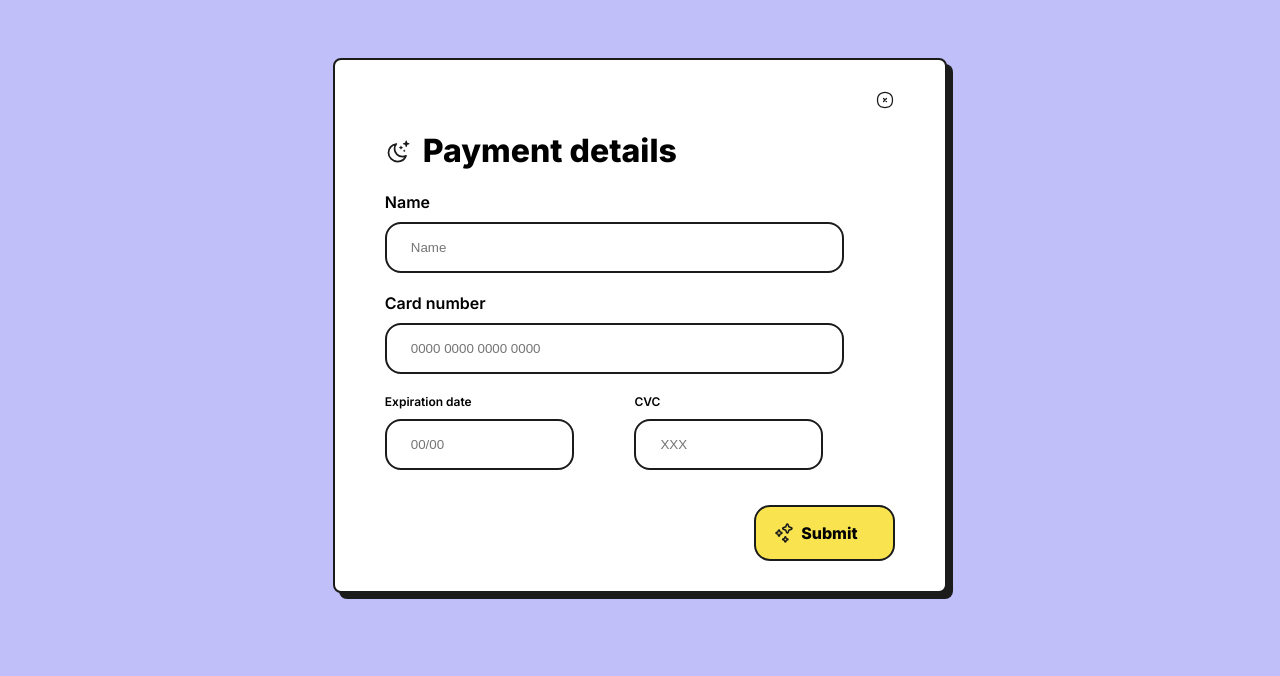
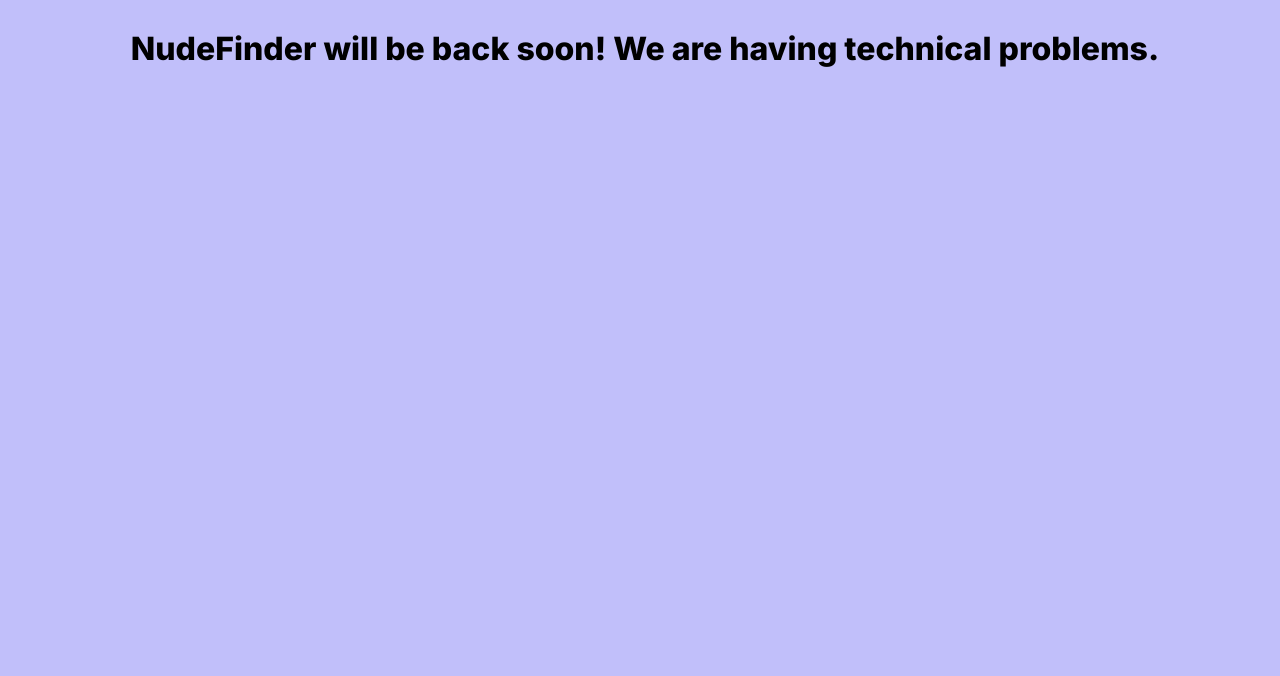
Before and after one commit to NotWazak/uwu-jtm, a plain HTML site: page index.html in a window 1280 px wide. Drawn offline with Linux system fonts and the light colour scheme.

Commit message:
Update index.html

```diff
--- a/index.html
+++ b/index.html
@@ -2,62 +2,9 @@
 <html lang="en" >
 <head>
   <meta charset="UTF-8">
-  <title>Checkout</title>
+  <title>Maintenance</title>
   <link rel="stylesheet" href="./style.css">
 
 </head>
-<body>
-<!-- partial:index.partial.html -->
-<div class="main">
-
-<div class="container">
-    <svg id="exit" width="20" height="20" viewBox="0 0 24 24" fill="none" xmlns="http://www.w3.org/2000/svg">
-<path d="M3.35288 8.95043C4.00437 6.17301 6.17301 4.00437 8.95043 3.35288C10.9563 2.88237 13.0437 2.88237 15.0496 3.35288C17.827 4.00437 19.9956 6.17301 20.6471 8.95044C21.1176 10.9563 21.1176 13.0437 20.6471 15.0496C19.9956 17.827 17.827 19.9956 15.0496 20.6471C13.0437 21.1176 10.9563 21.1176 8.95044 20.6471C6.17301 19.9956 4.00437 17.827 3.35288 15.0496C2.88237 13.0437 2.88237 10.9563 3.35288 8.95043Z" stroke="#1B1B1B" stroke-width="1.5"/>
-<path d="M13.7678 10.2322L10.2322 13.7678M13.7678 13.7678L10.2322 10.2322" stroke="#1B1B1B" stroke-width="1.5" stroke-linecap="round"/></svg>
-
-<div class="heading">
-  <svg width="28" height="28" viewBox="0 0 24 24" fill="none" xmlns="http://www.w3.org/2000/svg">
-<path d="M13.3986 7.64605C13.495 7.37724 13.88 7.37724 13.9764 7.64605L14.2401 8.38111C14.271 8.46715 14.3395 8.53484 14.4266 8.56533L15.1709 8.82579C15.443 8.92103 15.443 9.30119 15.1709 9.39644L14.4266 9.65689C14.3395 9.68738 14.271 9.75507 14.2401 9.84112L13.9764 10.5762C13.88 10.845 13.495 10.845 13.3986 10.5762L13.1349 9.84112C13.104 9.75507 13.0355 9.68738 12.9484 9.65689L12.2041 9.39644C11.932 9.30119 11.932 8.92103 12.2041 8.82579L12.9484 8.56533C13.0355 8.53484 13.104 8.46715 13.1349 8.38111L13.3986 7.64605Z" fill="#1B1B1B"/>
-<path d="M16.3074 10.9122C16.3717 10.733 16.6283 10.733 16.6926 10.9122L16.8684 11.4022C16.889 11.4596 16.9347 11.5047 16.9928 11.525L17.4889 11.6987C17.6704 11.7622 17.6704 12.0156 17.4889 12.0791L16.9928 12.2527C16.9347 12.2731 16.889 12.3182 16.8684 12.3756L16.6926 12.8656C16.6283 13.0448 16.3717 13.0448 16.3074 12.8656L16.1316 12.3756C16.111 12.3182 16.0653 12.2731 16.0072 12.2527L15.5111 12.0791C15.3296 12.0156 15.3296 11.7622 15.5111 11.6987L16.0072 11.525C16.0653 11.5047 16.111 11.4596 16.1316 11.4022L16.3074 10.9122Z" fill="#1B1B1B"/>
-<path d="M17.7693 3.29184C17.9089 2.90272 18.4661 2.90272 18.6057 3.29184L19.0842 4.62551C19.1288 4.75006 19.2281 4.84805 19.3542 4.89219L20.7045 5.36475C21.0985 5.50263 21.0985 6.05293 20.7045 6.19081L19.3542 6.66337C19.2281 6.7075 19.1288 6.80549 19.0842 6.93005L18.6057 8.26372C18.4661 8.65284 17.9089 8.65284 17.7693 8.26372L17.2908 6.93005C17.2462 6.80549 17.1469 6.7075 17.0208 6.66337L15.6705 6.19081C15.2765 6.05293 15.2765 5.50263 15.6705 5.36475L17.0208 4.89219C17.1469 4.84805 17.2462 4.75006 17.2908 4.62551L17.7693 3.29184Z" fill="#1B1B1B"/>
-<path d="M3 13.4597C3 17.6241 6.4742 21 10.7598 21C14.0591 21 16.8774 18.9993 18 16.1783C17.1109 16.5841 16.1181 16.8109 15.0709 16.8109C11.2614 16.8109 8.17323 13.8101 8.17323 10.1084C8.17323 8.56025 8.71338 7.13471 9.62054 6C5.87502 6.5355 3 9.67132 3 13.4597Z" stroke="#1B1B1B" stroke-width="1.5" stroke-linecap="round" stroke-linejoin="round"/>
-</svg>
-  <h1>Payment details</h1>
-
-  </div>
-
-  <label for="name">Name</label>
-    <input type="text" id="name" name="name" placeholder="Name"/>
-  <br>
-  <label for="card">Card number</label>
-
-  <input type="text" minlength="16" maxlength="16" id="card" name="card" placeholder="0000 0000 0000 0000"/>
-  <br>
-  <div class="exp-cvc">
-    <div class="expiration">
-  <label for="expiry">Expiration date</label>
-    <input class="inputCard" name="expiry" id="expiry" type="text" required placeholder="00/00"/>
-    <br>
-    </div>
-    <div class="security">
-  <label for="cvc">CVC</label>
-    <input type="text" minlength="3" maxlength="4" id="cvc" name="cvc" placeholder="XXX" />
-  <br>
-    </div>
-  </div>
-<div class="btn">
-
-<svg width="24" height="24" viewBox="0 0 24 24" fill="none" xmlns="http://www.w3.org/2000/svg">
-<path d="M12.8768 16.1682C13.0292 15.7535 13.6375 15.7535 13.7899 16.1682L14.2066 17.3023C14.2554 17.435 14.3637 17.5395 14.5013 17.5865L15.6774 17.9884C16.1075 18.1353 16.1075 18.7218 15.6774 18.8688L14.5013 19.2706C14.3637 19.3177 14.2554 19.4221 14.2066 19.5549L13.7899 20.6889C13.6375 21.1037 13.0292 21.1037 12.8768 20.6889L12.4601 19.5549C12.4113 19.4221 12.303 19.3177 12.1653 19.2706L10.9892 18.8688C10.5591 18.7218 10.5591 18.1353 10.9892 17.9884L12.1653 17.5865C12.303 17.5395 12.4113 17.435 12.4601 17.3023L12.8768 16.1682Z" stroke="#1B1B1B" stroke-width="1.5" stroke-linejoin="round"/>
-<path d="M14.6394 3.47278C14.8711 2.84241 15.7956 2.84241 16.0272 3.47278L16.8211 5.63332C16.8953 5.8351 17.0599 5.99384 17.2691 6.06534L19.5097 6.83089C20.1634 7.05426 20.1634 7.94574 19.5097 8.16911L17.2691 8.93466C17.0599 9.00616 16.8953 9.1649 16.8211 9.36668L16.0272 11.5272C15.7956 12.1576 14.8711 12.1576 14.6394 11.5272L13.8455 9.36668C13.7714 9.1649 13.6068 9.00616 13.3975 8.93466L11.157 8.16911C10.5032 7.94574 10.5032 7.05426 11.157 6.83089L13.3975 6.06534C13.6068 5.99384 13.7714 5.8351 13.8455 5.63332L14.6394 3.47278Z" stroke="#1B1B1B" stroke-width="1.5" stroke-linejoin="round"/>
-<path d="M6.48641 9.36289C6.65786 8.87904 7.34214 8.87904 7.51358 9.36289L7.9824 10.686C8.03728 10.8409 8.15913 10.9627 8.31401 11.0176L9.63711 11.4864C10.121 11.6579 10.121 12.3421 9.63711 12.5136L8.31401 12.9824C8.15913 13.0373 8.03728 13.1591 7.9824 13.314L7.51358 14.6371C7.34214 15.121 6.65786 15.121 6.48641 14.6371L6.0176 13.314C5.96272 13.1591 5.84087 13.0373 5.68599 12.9824L4.36289 12.5136C3.87904 12.3421 3.87904 11.6579 4.36289 11.4864L5.68599 11.0176C5.84087 10.9627 5.96272 10.8409 6.0176 10.686L6.48641 9.36289Z" stroke="#1B1B1B" stroke-width="1.5" stroke-linejoin="round"/>
-</svg>
-    <span id="submit">Submit</span>
-</div>
-</div>
-</div>
-<!-- partial -->
-  <script  src="./script.js"></script>
-
-</body>
+<h1>NudeFinder will be back soon! We are having technical problems.</h1>
 </html>
```
